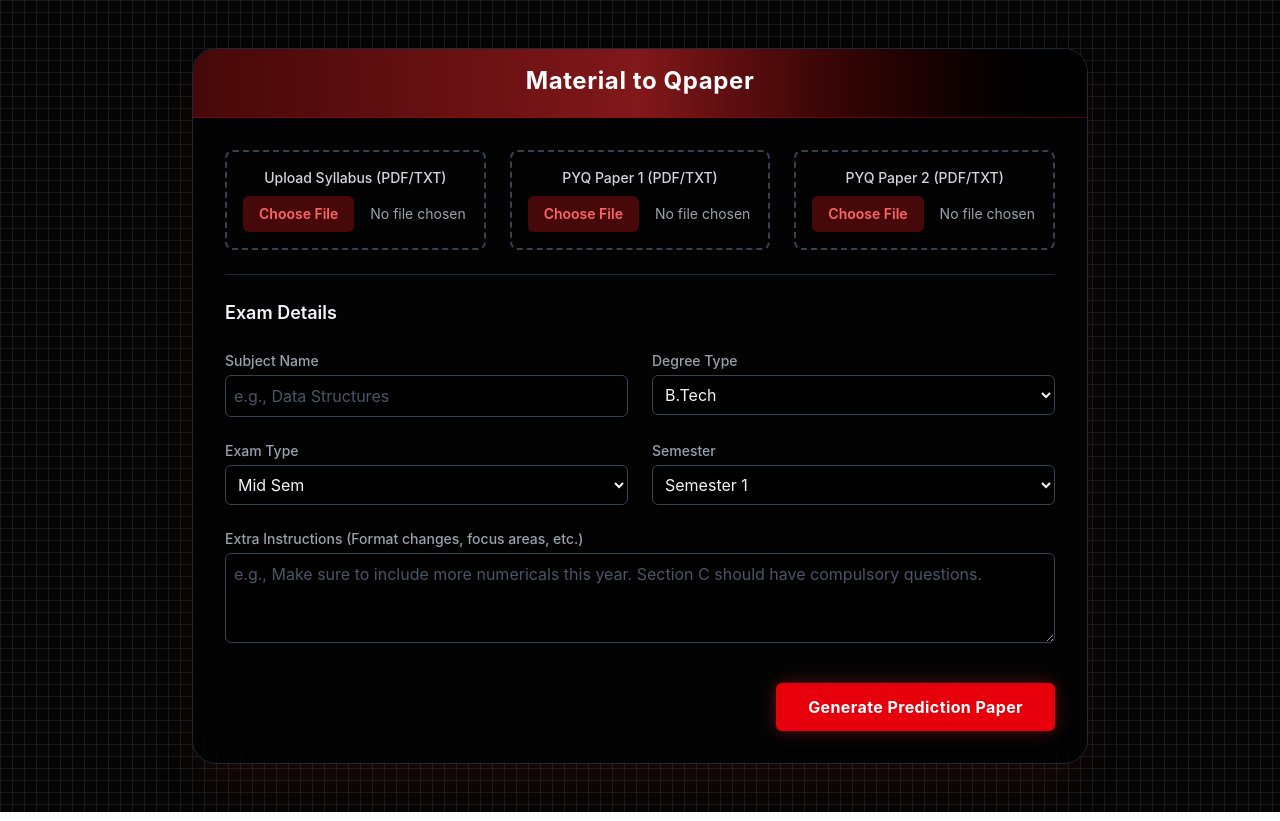
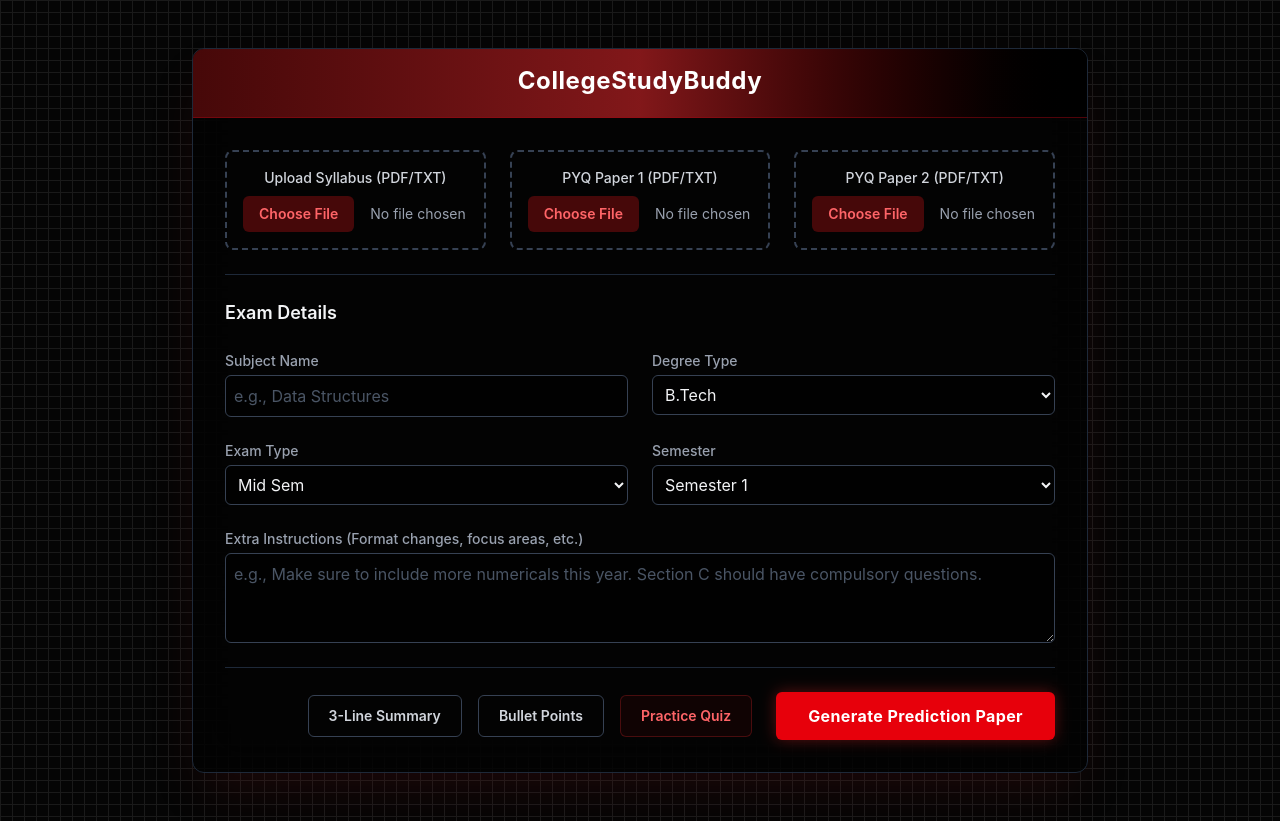
Before and after one commit to AugustWat/river, a React (Vite) app: page / in a window 1280 px wide. Built offline with nearby package versions, Linux system fonts and the light colour scheme.

Commit message:
Added quiz, summary, and bullet point features

```diff
--- a/src/App.jsx
+++ b/src/App.jsx
@@ -1,10 +1,10 @@
 import React, { useState } from 'react';
 
 const QuestionPaperGenerator = () => {
-  //Application States: 'input', 'processing', 'output'
+  // Application States: 'input', 'processing', 'output'
   const [appState, setAppState] = useState('input');
 
-  //Form Data
+  // Form State
   const [formData, setFormData] = useState({
     syllabus: null,
     pyq1: null,
@@ -16,7 +16,8 @@ const QuestionPaperGenerator = () => {
     extraInstructions: ''
   });
 
-  //Output
+  // Track what the user actually wants to generate
+  const [generationType, setGenerationType] = useState('paper');
   const [generatedPaper, setGeneratedPaper] = useState(null);
 
   const handleInputChange = (e) => {
@@ -27,29 +28,26 @@ const QuestionPaperGenerator = () => {
     }));
   };
 
-  const handleSubmit = (e) => {
+  // Updated to accept the type of generation
+  const handleGenerate = (e, type) => {
     e.preventDefault();
+    setGenerationType(type);
     setAppState('processing');
 
-    // SIMULATED BACKEND CALL
+    // TODO: Replace simulated timeout with actual API call to backend Node server for Gemini processing
     setTimeout(() => {
+      // For now, this just spits out the mock paper regardless of the button clicked.
+      // Later, you will render different UI based on the 'generationType' state!
       setGeneratedPaper({
-        title: `${formData.subject} - ${formData.examType} Examination`,
-        instructions: "Attempt all sections. Read questions carefully.",
+        title: `${formData.subject} - ${formData.examType} ${type.toUpperCase()}`,
+        instructions: "Read the generated content carefully.",
         sections: [
           {
-            name: "Section A: Short Answer Questions (2 Marks Each)",
+            name: "Generated Content Output",
             questions: [
-              "Define the core principles of the subject.",
-              "Explain the difference between X and Y based on recent syllabus updates.",
-              "List three applications of Z in real-world scenarios."
-            ]
-          },
-          {
-            name: "Section B: Long Answer Questions (10 Marks Each)",
-            questions: [
-              "Derive the formula for [Topic] and explain its significance.",
-              "Analyze the impact of [Topic] as discussed in the prescribed text.",
+              "This is a placeholder.",
+              `You clicked the '${type}' button.`,
+              "Once the backend is hooked up, this will display your quizzes, summaries, or bullet points!"
             ]
           }
         ]
@@ -77,12 +75,12 @@ const QuestionPaperGenerator = () => {
       }}
     >
       {/* Main Glass Card */}
-      <div className="max-w-4xl mx-auto bg-black/60 backdrop-blur-xl rounded-3xl shadow-2xl shadow-red-900/20 border border-gray-800 overflow-hidden">
+      <div className="max-w-4xl mx-auto bg-black/60 backdrop-blur-xl rounded-xl shadow-2xl shadow-red-900/20 border border-gray-800 overflow-hidden">
 
         {/* Header */}
         <div className="bg-gradient-to-r from-red-950 via-red-900 to-black px-6 py-4 border-b border-red-800/50">
           <h1 className="text-2xl font-bold text-white text-center tracking-wide">
-            Material to Qpaper
+           CollegeStudyBuddy
           </h1>
           <p className="text-red-300 text-center text-sm mt-1">
 
@@ -92,7 +90,7 @@ const QuestionPaperGenerator = () => {
         <div className="p-8">
           {/* --- INPUT LAYER --- */}
           {appState === 'input' && (
-            <form onSubmit={handleSubmit} className="space-y-6">
+            <form className="space-y-6">
 
               {/* File Uploads */}
               <div className="grid grid-cols-1 md:grid-cols-3 gap-6">
@@ -137,7 +135,7 @@ const QuestionPaperGenerator = () => {
                   <select name="examType" value={formData.examType} onChange={handleInputChange} className="mt-1 block w-full rounded-md bg-black/50 border-gray-700 text-gray-100 shadow-sm focus:border-red-500 focus:ring-1 focus:ring-red-500 p-2 border transition [&>option]:bg-gray-900">
                     <option>Mid Sem</option>
                     <option>End Sem</option>
-                    <option>CIA</option>
+                    <option>Class Test</option>
                   </select>
                 </div>
 
@@ -156,8 +154,33 @@ const QuestionPaperGenerator = () => {
                 <textarea name="extraInstructions" value={formData.extraInstructions} onChange={handleInputChange} rows="3" className="mt-1 block w-full rounded-md bg-black/50 border-gray-700 text-gray-100 shadow-sm focus:border-red-500 focus:ring-1 focus:ring-red-500 p-2 border placeholder-gray-600 transition" placeholder="e.g., Make sure to include more numericals this year. Section C should have compulsory questions." />
               </div>
 
-              <div className="flex justify-end pt-4">
-                <button type="submit" className="bg-red-600 text-white px-8 py-3 rounded-md font-bold tracking-wide hover:bg-red-700 transition duration-300 shadow-[0_0_15px_rgba(220,38,38,0.4)] hover:shadow-[0_0_25px_rgba(220,38,38,0.6)]">
+              {/* ACTION BUTTONS (Updated Array) */}
+              <div className="flex flex-wrap items-center justify-end gap-4 pt-6 border-t border-gray-800">
+                <button
+                  onClick={(e) => handleGenerate(e, 'summary')}
+                  className="px-5 py-2.5 rounded-md font-semibold text-sm border border-gray-700 text-gray-300 hover:bg-gray-800 hover:border-gray-500 transition duration-300"
+                >
+                   3-Line Summary
+                </button>
+
+                <button
+                  onClick={(e) => handleGenerate(e, 'bullets')}
+                  className="px-5 py-2.5 rounded-md font-semibold text-sm border border-gray-700 text-gray-300 hover:bg-gray-800 hover:border-gray-500 transition duration-300"
+                >
+                   Bullet Points
+                </button>
+
+                <button
+                  onClick={(e) => handleGenerate(e, 'quiz')}
+                  className="px-5 py-2.5 rounded-md font-semibold text-sm border border-red-900/50 text-red-400 bg-red-950/20 hover:bg-red-900/40 hover:text-red-300 transition duration-300"
+                >
+                   Practice Quiz
+                </button>
+
+                <button
+                  onClick={(e) => handleGenerate(e, 'paper')}
+                  className="bg-red-600 text-white px-8 py-3 rounded-md font-bold tracking-wide hover:bg-red-700 transition duration-300 shadow-[0_0_15px_rgba(220,38,38,0.4)] hover:shadow-[0_0_25px_rgba(220,38,38,0.6)] ml-2"
+                >
                   Generate Prediction Paper
                 </button>
               </div>
@@ -168,11 +191,13 @@ const QuestionPaperGenerator = () => {
           {appState === 'processing' && (
             <div className="flex flex-col items-center justify-center py-20">
               <div className="animate-spin rounded-full h-16 w-16 border-t-4 border-b-4 border-red-600 mb-6"></div>
-              <h2 className="text-xl font-semibold text-gray-100 tracking-wide">Processing via Gemini AI...</h2>
+              <h2 className="text-xl font-semibold text-gray-100 tracking-wide">
+                Generating your {generationType === 'paper' ? 'Prediction Paper' : generationType}...
+              </h2>
               <div className="text-red-400 mt-4 space-y-2 text-center text-sm font-mono bg-red-950/30 p-4 rounded-md border border-red-900/30">
                 <p className="animate-pulse"> Extracting & Cleaning Content...</p>
-                <p className="animate-pulse delay-75"> Analyzing PYQs & Syllabus Context...</p>
-                <p className="animate-pulse delay-150"> Drafting Section-wise Questions...</p>
+                <p className="animate-pulse delay-75"> Analyzing Context via Gemini...</p>
+                <p className="animate-pulse delay-150"> Formatting Output...</p>
               </div>
             </div>
           )}
@@ -203,10 +228,10 @@ const QuestionPaperGenerator = () => {
               {/* User Actions */}
               <div className="flex flex-wrap gap-4 justify-center border-t border-gray-800 pt-6">
                 <button onClick={() => setAppState('input')} className="px-6 py-2 border border-gray-600 bg-gray-900 rounded-md text-gray-300 font-medium hover:bg-gray-800 hover:text-white transition">
-                  ← Edit Inputs
+                  ← Back to Menu
                 </button>
-                <button onClick={handleRegenerate} className="px-6 py-2 border border-red-600 text-red-500 bg-red-950/20 rounded-md font-medium hover:bg-red-950/50 hover:text-red-400 transition">
-                   Regenerate Paper
+                <button onClick={(e) => handleGenerate(e, generationType)} className="px-6 py-2 border border-red-600 text-red-500 bg-red-950/20 rounded-md font-medium hover:bg-red-950/50 hover:text-red-400 transition">
+                   Regenerate
                 </button>
                 <button onClick={handleDownload} className="px-6 py-2 bg-red-600 text-white rounded-md font-bold hover:bg-red-700 transition shadow-[0_0_10px_rgba(220,38,38,0.3)]">
                    Download PDF
```
